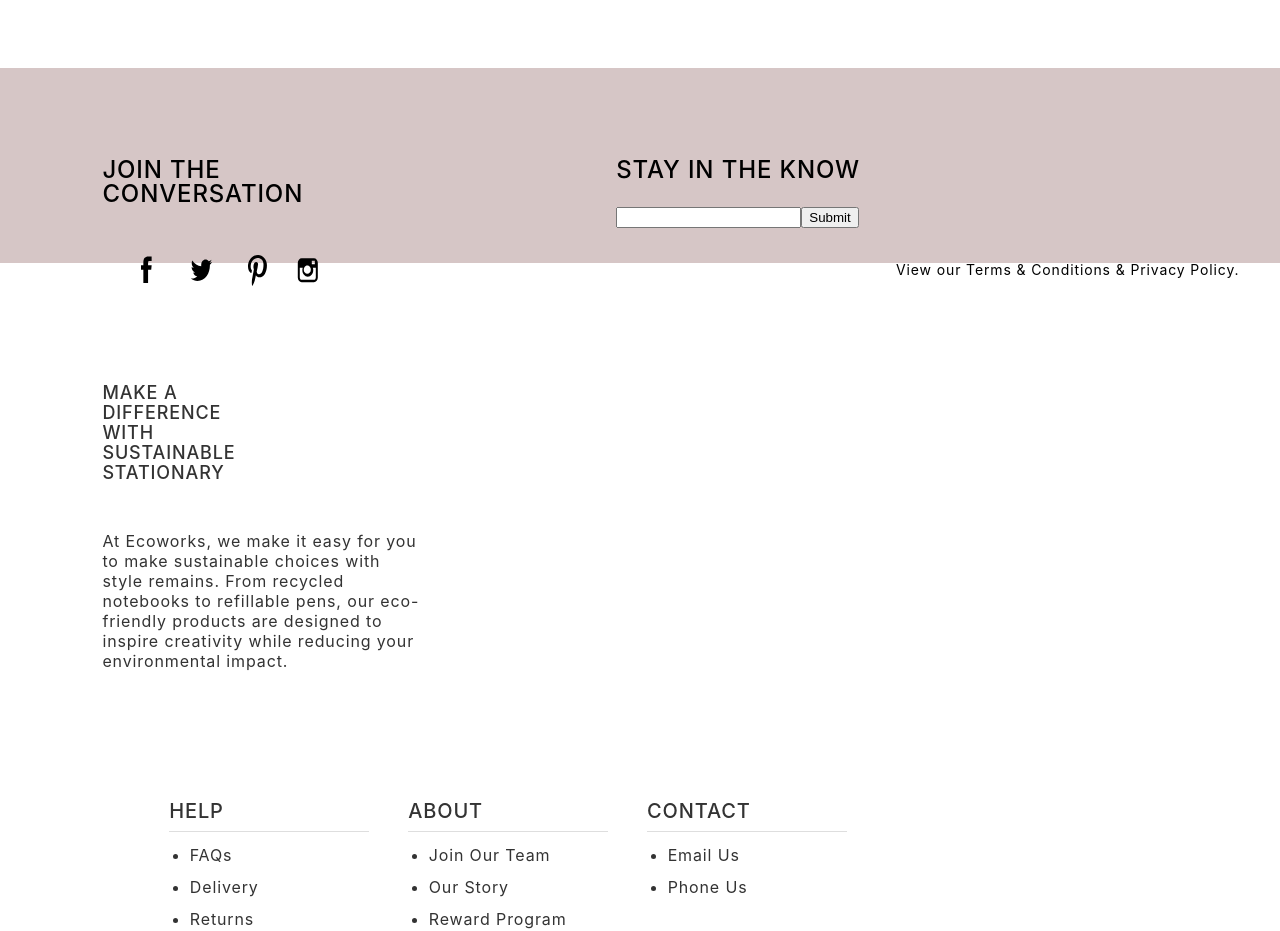
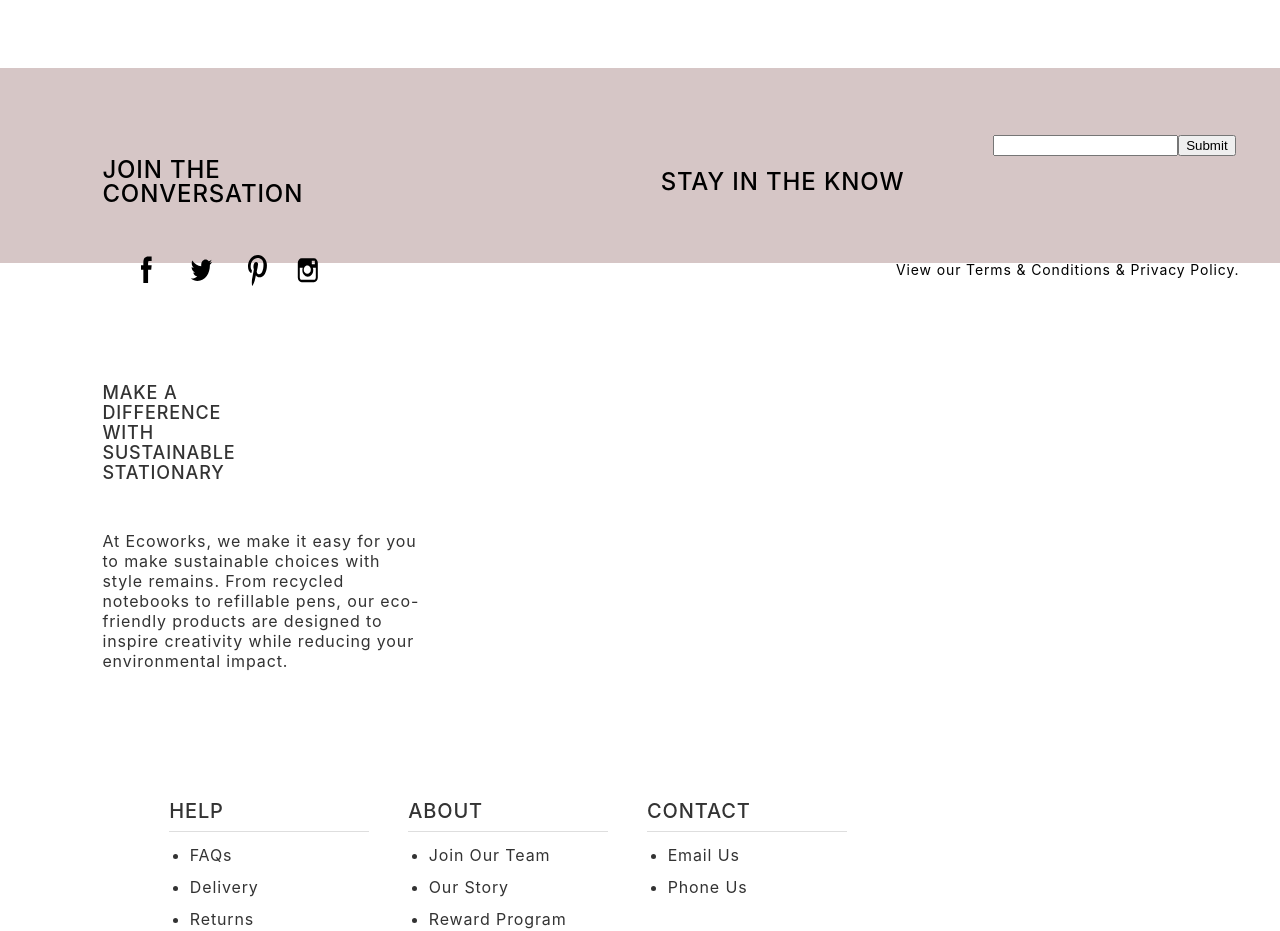
Before and after one commit to EcoworksEY/Ecoworks-frontend-microrepo, a React (Create React App) app in the folder ecoworks-container-app/: page / in a window 1280 px wide. Shown: the part 4160-5091 px from the top of the page. Built offline with nearby package versions, Linux system fonts and the light colour scheme.

Commit message:
Update Footer.css

```diff
--- a/ecoworks-container-app/src/components/Footer.css
+++ b/ecoworks-container-app/src/components/Footer.css
@@ -138,10 +138,17 @@
     width: 25%;
 }
 
+.footer_email {
+    position: relative;
+    width: auto;
+}
+
 .footer_stay{
     position: relative;
+    display: flex;
     margin-left: 17%;
     width: 56%;
+    justify-content: space-around;
 }
 
 .footer_sign_up2{
```
